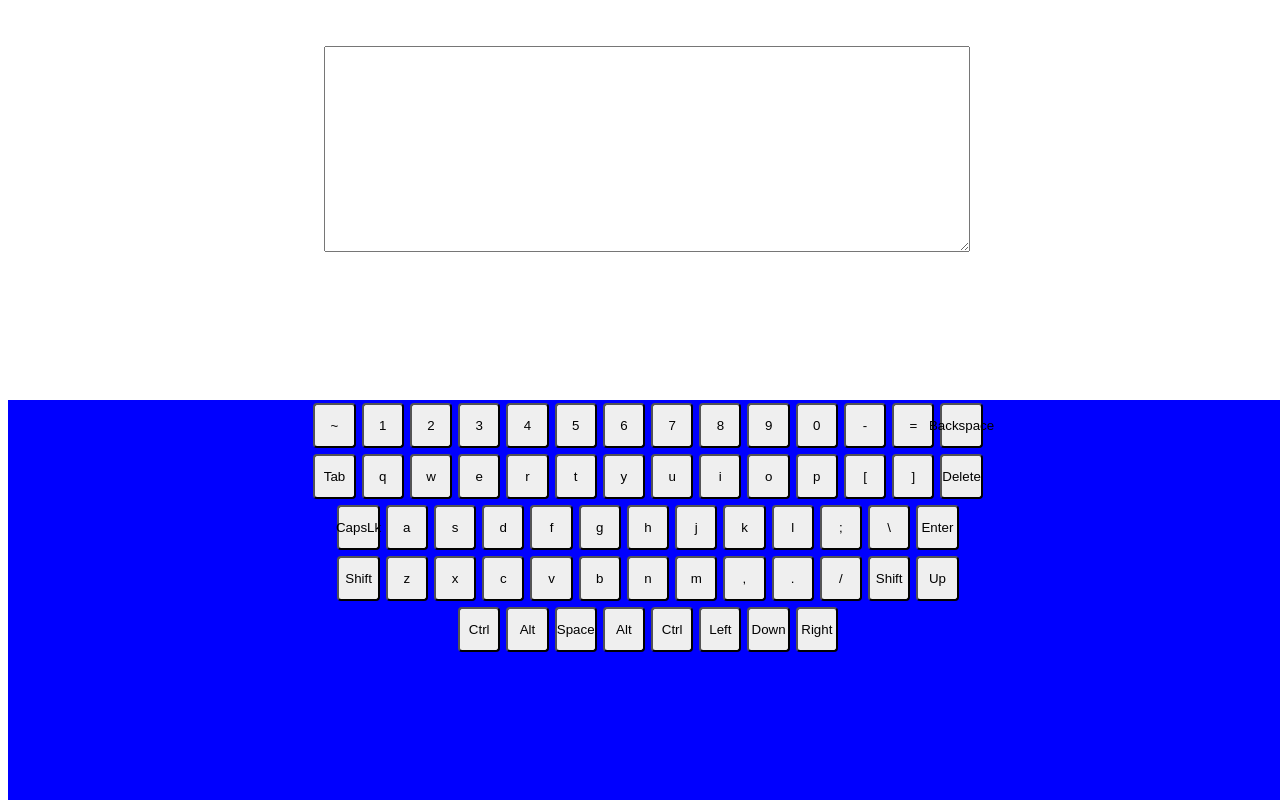
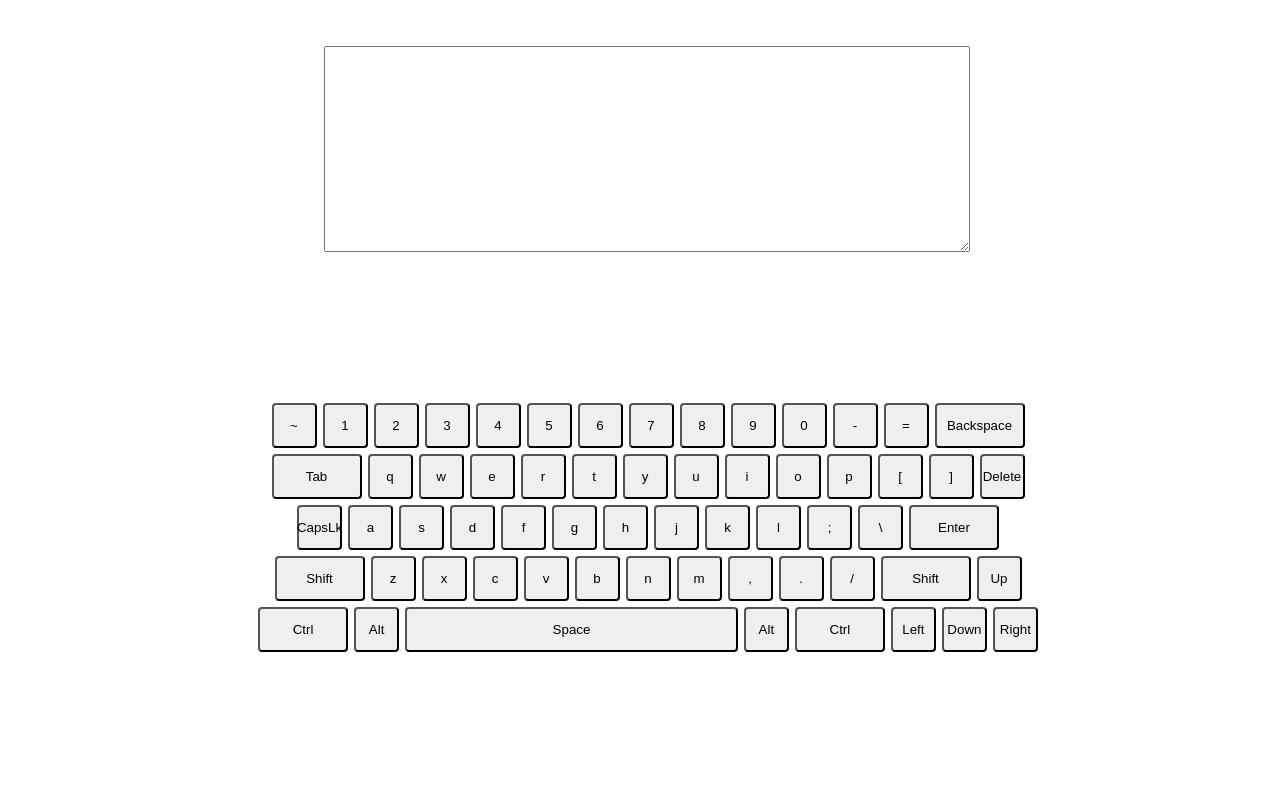
Before and after one commit to YekaterinaKarakulina/virtual-keyboard, a website with bundled scripts: page index.html in a window 1280 px wide. Built offline with nearby package versions, Linux system fonts and the light colour scheme.

Commit message:
feat: add Key class, implement generateKey() method

```diff
--- /dev/null
+++ b/src/js/Key.js
@@ -0,0 +1,24 @@
+export class Key {
+
+    constructor() { }
+
+    generateKey(keyName) {
+        let key = document.createElement('button');
+        key.classList.add('keyboard__key');
+        key.innerHTML = keyName;
+
+        if(keyName === 'Space') {
+            key.classList.add('keyboard__key_extra-wide');
+        }
+        if(keyName === 'Tab' || keyName === 'Ctrl' || keyName === 'Shift' || keyName === 'Enter' || keyName === 'Backspace') {
+            key.classList.add('keyboard__key_wide');
+        }
+        return key;
+    }
+
+    pressKey(key) {
+
+    }
+
+
+}
--- a/src/js/Keyboard.js
+++ b/src/js/Keyboard.js
@@ -1,9 +1,12 @@
+import { Key } from "./Key";
+
 export class Keyboard {
 
     constructor({name}) {
         this.name = name;
     }
 
+    //generate container foe keyboard
     generateKeyboardContainer() {
         let keyboardContainer = document.createElement('div');
         keyboardContainer.classList.add('keyboard');
@@ -13,25 +16,17 @@ generateKeyboardContainer() {
         document.body.append(keyboardContainer);
     }
 
+    //generate all keys from array with key`s names
     generateKeys(keysArray) {
         for(let i=0; i<keysArray.length; i++) {
             for(let j=0; j<keysArray[i].length; j++) {
-            let key = document.createElement('button');
-            key.classList.add('keyboard__key');
-            key.innerHTML = keysArray[i][j];
-            document.querySelector('.keyboard__keys').append(key);
+                let key = new Key();
+                document.querySelector('.keyboard__keys').append(key.generateKey(keysArray[i][j]));
             }
             document.querySelector('.keyboard__keys').append(document.createElement('br'));
         }
     }
 
-// generateKey(keyName) {
-//     let key = document.createElement('button');
-//     key.classList.add(keyName);
-//     key.classList.add('keyboard__key');
-//     key.innerHTML = keyName;
-//     document.querySelector('.keyboard__keys').append(key);
-// }
 
 
 }
--- a/src/sass/style.scss
+++ b/src/sass/style.scss
@@ -12,24 +12,29 @@
     min-height: 255px;
     position: fixed;
     bottom: 0;
-    background-color: blue;
 }
 
 .keyboard__keys {
     text-align: center;
-    width: 55vw;
     margin: 0 auto;
 }
 
 .keyboard__key {
     height: 45px;
     width: 6%;
-    max-width: 90px;
+    max-width: 45px;
     margin: 3px;
     border-radius: 4px;
     display: inline-flex;
     align-items: center;
     justify-content: center;
     vertical-align: top;
-
+    &.keyboard__key_extra-wide {
+        width: 26%;
+        max-width: 500px;
+    }
+    &.keyboard__key_wide {
+        width: 12%;
+        max-width: 90px;
+    }
 }
```
Also changed, not shown: dist/main.js, src/sass/style.css, 1 other file. Lines whose indentation alone changed are shown as unchanged.
